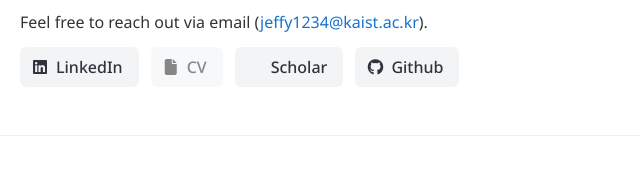
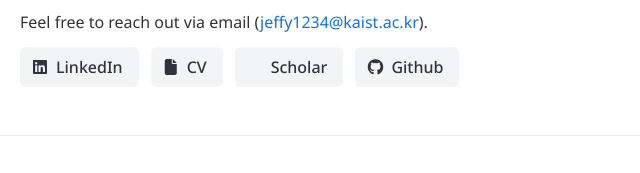
Before and after one commit to jefflee0810/jefflee0810.github.io, a plain HTML site: page index.html in a window 1280 px wide. Shown: the part 239-412 px from the top of the page, 410-1050 px from the left. Drawn offline with nearby package versions, Linux system fonts and the light colour scheme; some icons are missing.

Commit message:
Update index.html

```diff
--- a/index.html
+++ b/index.html
@@ -43,7 +43,7 @@
               </a>
               <!-- CV: upload the new file as data/cv.pdf, then replace this tag with
                    <a class="button is-light" href="data/cv.pdf"> ... </a> -->
-              <a class="button is-light link-pending" href="data/CV_JaehoLee.pdf">
+              <a class="button is-light" href="data/CV_JaehoLee.pdf">
                 <span class="icon"><i class="fas fa-file"></i></span>
                 <span>CV</span>
               </a>
```
